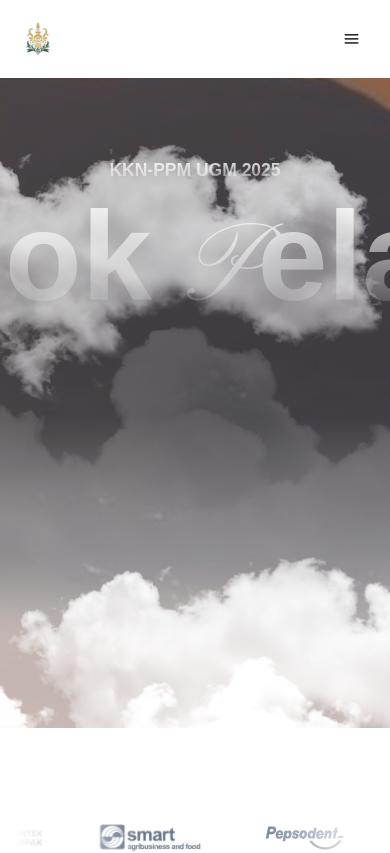
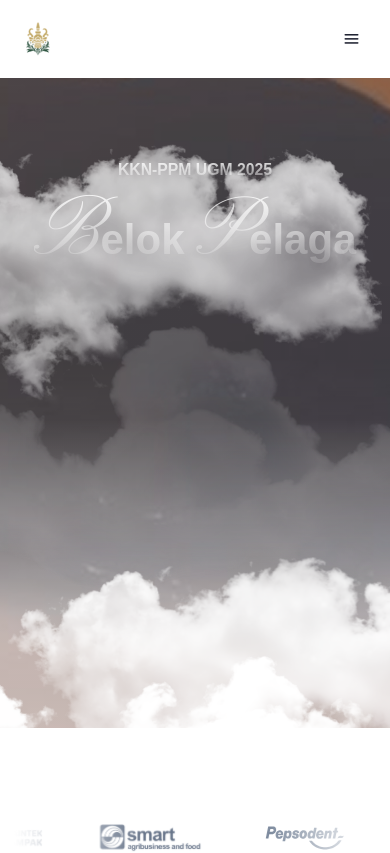
Before and after one commit to belokkepelaga/belokkepelaga, a Next.js app: page / in a window 390 px wide. Shown: the top 853 px of the page. Built offline with nearby package versions, Linux system fonts and the light colour scheme.

Commit message:
fix: adjust typography sizes in Hero component for better visual hierarchy

```diff
--- a/components/Hero.tsx
+++ b/components/Hero.tsx
@@ -50,10 +50,10 @@ const Hero = () => {
                             alt="Travel Hero Cloud Image"
                         />
                         <div className="absolute left-1/2 -translate-x-1/2 top-24 z-3 flex flex-col items-center gap-y-4">
-                            <div className="title  text-xl lg:text-5xl bg-[linear-gradient(180deg,rgba(255,255,255,0.80)_4.92%,rgba(255,255,255,0.40)_89.39%)] leading-none">KKN-PPM UGM 2025</div>
+                            <div className="title  text-lg lg:text-5xl bg-[linear-gradient(180deg,rgba(255,255,255,0.80)_4.92%,rgba(255,255,255,0.40)_89.39%)] leading-none">KKN-PPM UGM 2025</div>
                             <div className="title bg-[linear-gradient(180deg,#FFF_-16.99%,rgba(255,255,255,0.00)_100%)] text-3xl lg:text-8xl leading-none whitespace-nowrap">
-                                <span className="font-pinyon text-9xl lg:text-[18rem] !font-normal">B</span><span className="text-[9rem] lg:text-10xl">elok </span>
-                                <span className="font-pinyon text-9xl lg:text-[18rem] !font-normal">P</span><span className="text-[9rem] lg:text-10xl">elaga</span>
+                                <span className="font-pinyon text-8xl lg:text-[18rem] !font-normal">B</span><span className="text-5xl lg:text-[9rem]">elok </span>
+                                <span className="font-pinyon text-8xl lg:text-[18rem] !font-normal">P</span><span className="text-5xl lg:text-[9rem]">elaga</span>
                             </div>
                         </div>
                     </div>
```
